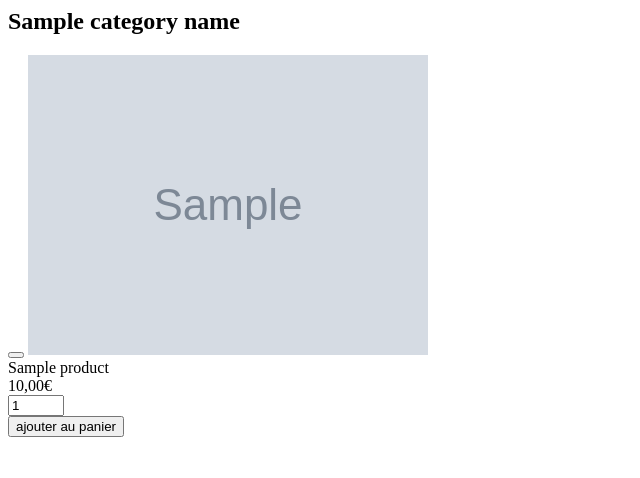
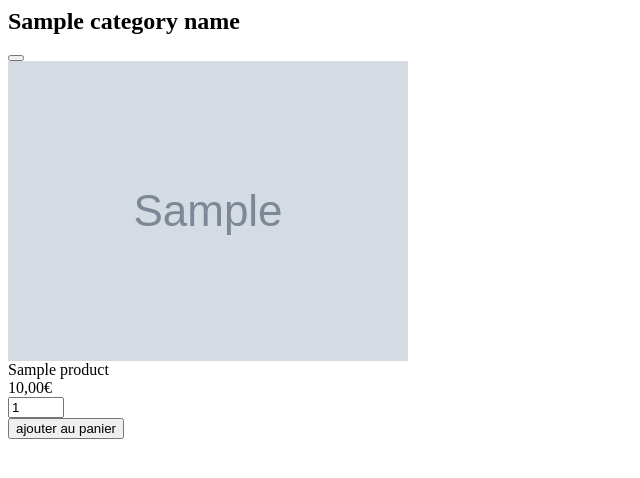
Before and after one commit to ClementBartholome/ecommerce-store, a PHP site: template views/category.php in a window 1280 px wide. Shown: the top 478 px of the page, without its empty margins (0-640 px from the left). Run offline with PHP 8.4, Linux system fonts and the light colour scheme; the template is opened without the code that fills it: most values are stand-ins (such as "Sample title", 1, 10 or a date in 2020); grey boxes marked "Sample" are stand-in pictures.

Commit message:
style category product card

```diff
--- a/views/category.php
+++ b/views/category.php
@@ -4,16 +4,18 @@
 
     <h1 class="heading text-5xl mb-8 uppercase text-center mt-6 font-semibold"><?= $categoryName ?></h1>
 
-    <div class="box-container flex gap-8">
+    <div class="box-container flex gap-8 flex-wrap">
 
     <?php foreach ($products as $product) : ?>
-        <form action="" method="post" class="box p-8 rounded border-black border-2 shadow-md mt-6 bg-white">
+        <form action="" method="post" class="box w-80 flex flex-col gap-2 p-8 rounded border-black border-2 shadow-md mt-6 bg-white">
             <input type="hidden" name="pid" value="<?= $product['id']; ?>">
             <input type="hidden" name="name" value="<?= $product['name']; ?>">
             <input type="hidden" name="price" value="<?= $product['price']; ?>">
             <input type="hidden" name="image" value="<?= $product['image_1']; ?>">
-            <button class="fas fa-heart" type="submit" name="add_to_wishlist"></button>
-            <a href="quick_view.php?pid=<?= $product['id']; ?>" class="fas fa-eye"></a>
+            <div class="flex justify-between mb-2 ">
+                <button class="fas fa-heart fas fa-heart border-black border-2 p-2 rounded-lg hover:bg-gray-800 hover:text-white" type="submit" name="add_to_wishlist"></button>
+                <a href="index.php?action=product&id=<?= $product['id'] ?>" class="fas fa-eye border-black border-2 p-2 rounded-lg hover:bg-gray-800 hover:text-white"></a>
+            </div>
             <img class="h-72 w-full object-contain" src=./uploaded_images/<?= $product['image_1'] ?> alt="<?= $product['name'] ?>">
             <div class="name"><?= $product['name']; ?></div>
             <div class="flex justify-between">
```
